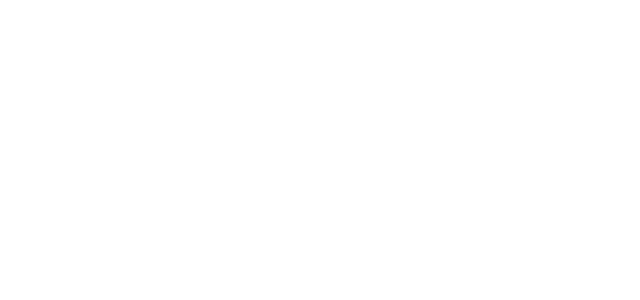
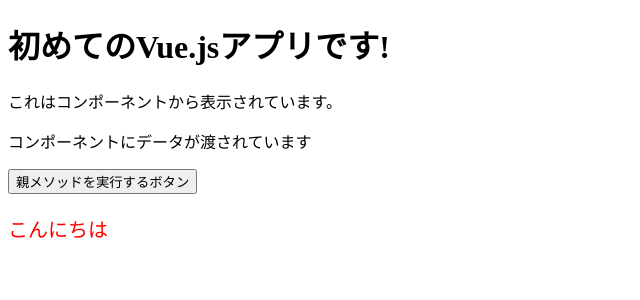
Before and after one commit to hiro-moto-freak/live-chat, a Vue app in the folder live-chat-vuejs/: page / in a window 1280 px wide. Before the commit this address had no page. Shown: the top 300 px of the page, without its empty margins (0-640 px from the left). Built offline with nearby package versions, Linux system fonts and the light colour scheme.

Commit message:
vueの基本的な機能の確認

```diff
--- /dev/null
+++ b/live-chat-vuejs/src/components/TestComponent.vue
@@ -0,0 +1,21 @@
+<template>
+  <div>
+    これはコンポーネントから表示されています。
+
+    <p>{{ message }}</p>
+    <p>{{ isEnabled }}</p>
+    <button @click="onClick">親メソッドを実行するボタン</button>
+  </div>
+</template>
+
+<script>
+export default {
+  props: ["message", "isEnabled"],
+
+  methods: {
+    onClick() {
+      this.$emit("toggle");
+    },
+  },
+};
+</script>
--- a/live-chat-vuejs/src/router/index.js
+++ b/live-chat-vuejs/src/router/index.js
@@ -1,6 +1,13 @@
 import { createRouter, createWebHistory } from 'vue-router'
+import Welcome from '../views/WelcomePage'
 
-const routes = []
+const routes = [
+  {
+    path: '/',
+    name: 'WelcomePage',
+    component: Welcome
+  }
+]
 
 const router = createRouter({
   history: createWebHistory(process.env.BASE_URL),
--- /dev/null
+++ b/live-chat-vuejs/src/views/WelcomePage.vue
@@ -0,0 +1,50 @@
+<template>
+  <div>
+    <h1>{{ title }}</h1>
+    <TestComponent
+      @toggle="toggle"
+      message="コンポーネントにデータが渡されています"
+    />
+    <p v-if="isEnabled">こんにちは</p>
+  </div>
+</template>
+
+<script>
+import TestComponent from "../components/TestComponent.vue";
+
+export default {
+  components: {
+    TestComponent,
+  },
+
+  data() {
+    return {
+      title: "初めてのVue.jsアプリです!",
+      subtitle: "ようこそ",
+      isEnabled: true,
+    };
+  },
+
+  computed: {
+    text() {
+      if (this.isEnabled) {
+        return "こんにちは!";
+      } else {
+        return "さよなら!";
+      }
+    },
+  },
+  methods: {
+    toggle() {
+      this.isEnabled = !this.isEnabled;
+    },
+  },
+};
+</script>
+
+<style scoped>
+p {
+  font-size: 20px;
+  color: red;
+}
+</style>
```
